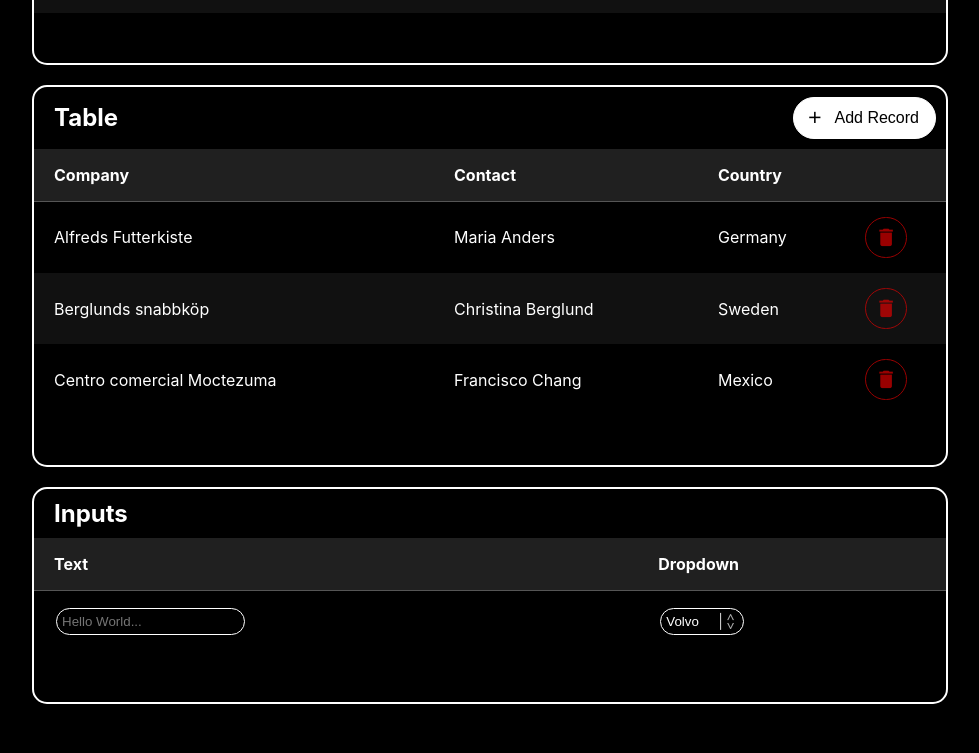
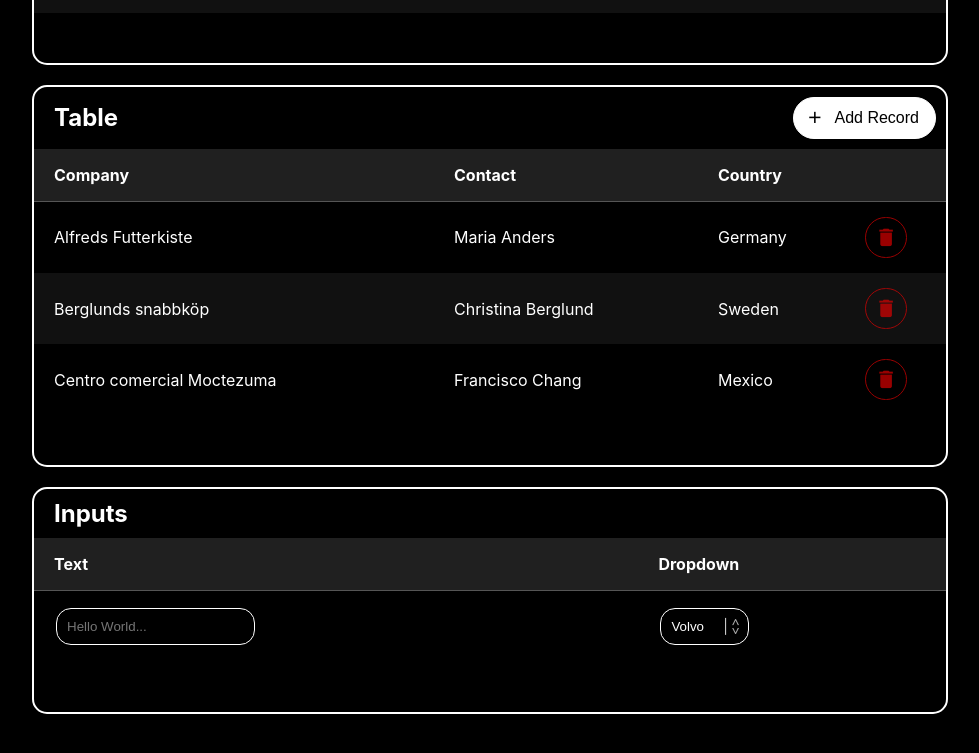
Before and after one commit to knightss27/seth-js, a Svelte app: page / in a window 1280 px wide. Shown: the part 390-1143 px from the top of the page, without its empty margins (150-1129 px from the left). Built offline with nearby package versions, Linux system fonts and the light colour scheme.

Commit message:
increase size of inputs

```diff
--- a/src/components/Dropdown.svelte
+++ b/src/components/Dropdown.svelte
@@ -15,7 +15,7 @@
         border: 1px solid white;
         border-radius: 15px;
         margin: 2px;
-        padding: 5px;
+        padding: 10px;
         background: transparent;
         color: white;
         outline: none;
--- a/src/components/TextInput.svelte
+++ b/src/components/TextInput.svelte
@@ -13,7 +13,7 @@
         border: 1px solid white;
         border-radius: 15px;
         margin: 2px;
-        padding: 5px;
+        padding: 10px;
         background: transparent;
         color: white;
     }
```
